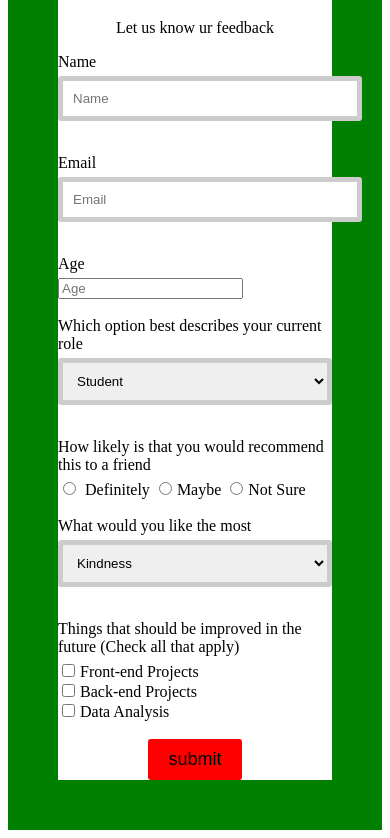
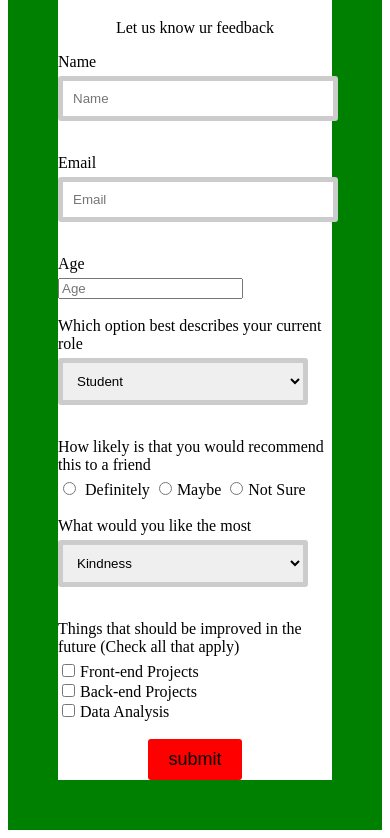
Before and after one commit to hariprasanth1935/simple-survey-form, a plain HTML site: page index.html in a window 390 px wide. Shown: the part 119-957 px from the top of the page. Drawn offline with Linux system fonts and the light colour scheme.

Commit message:
Add files via upload

```diff
--- a/index.html
+++ b/index.html
@@ -5,6 +5,12 @@
     <meta name="viewport" content="width=device-width, initial-scale=1.0">
     <title>Survey Form</title>
     <style>
+        @media screen and (max-width: 480px){
+            body{
+                max-width: 400px;
+                display: block;
+            }
+        }
          body{
             align-items: center;
             justify-content: center;
@@ -27,7 +33,7 @@
             margin-bottom: 5px;
          }
          input[type="text"],input[type="email"],select{
-            width: 100%;
+            width: 250px;
             padding: 10px;
             margin-bottom: 15px;
             border: 5px solid #ccc;
```
